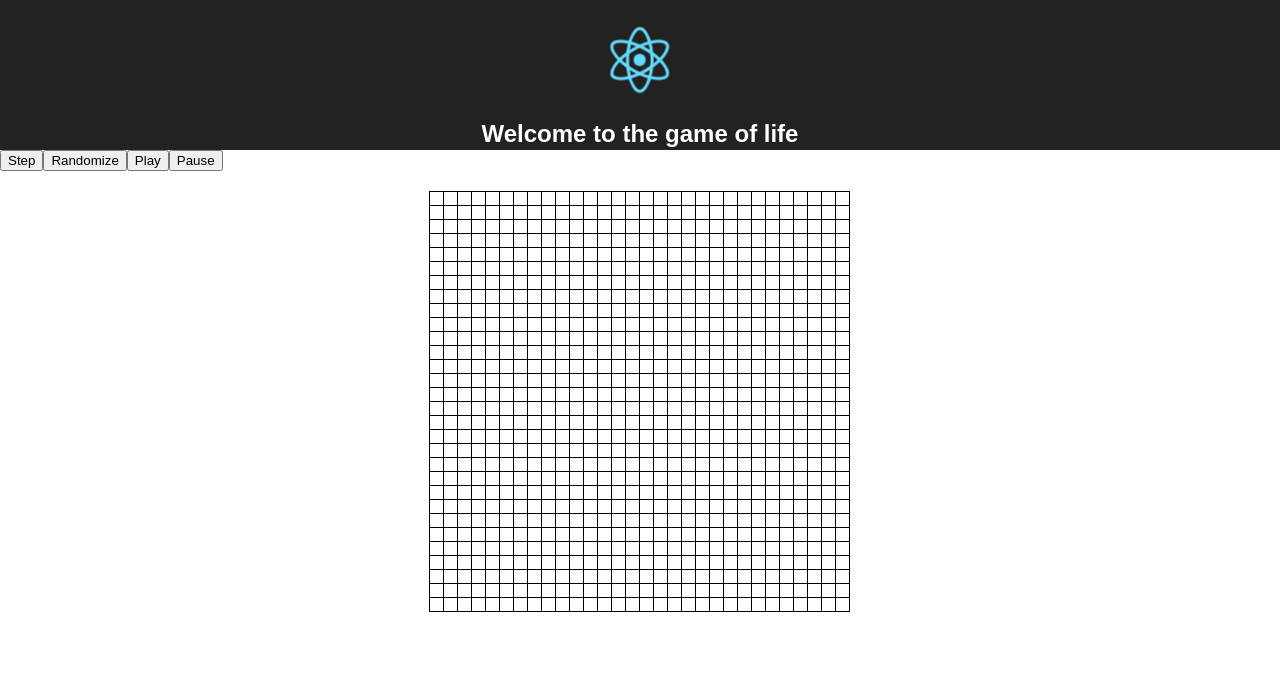
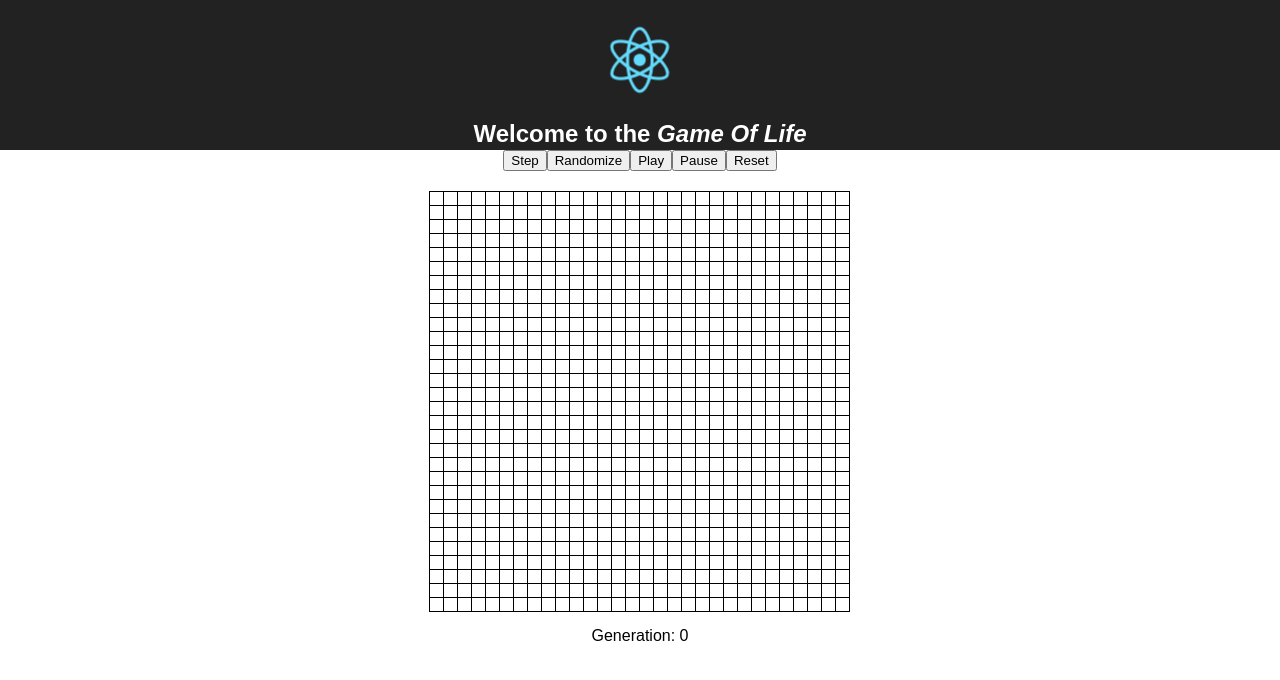
Before and after one commit to kelvin-mai/react-game-of-life, a React (Create React App) app: page / in a window 1280 px wide. Shown: the top 680 px of the page. Built offline with nearby package versions, Linux system fonts and the light colour scheme.

Commit message:
Added toggle and reset functionality

```diff
--- a/src/App.jsx
+++ b/src/App.jsx
@@ -11,7 +11,9 @@ class App extends Component {
 				<div className="App">
 					<header className="App-header">
 						<img src={logo} className="App-logo" alt="logo" />
-						<h1 className="App-title">Welcome to the game of life</h1>
+						<h1 className="App-title">
+							Welcome to the <em>Game Of Life</em>
+						</h1>
 					</header>
 				</div>
 				<Board />
--- a/src/components/Board.jsx
+++ b/src/components/Board.jsx
@@ -8,7 +8,8 @@ class Board extends Component {
 			rows: 30,
 			columns: 30,
 			grid: [],
-			intervalId: 0
+			intervalId: 0,
+			generation: 0
 		};
 		this.makeGrid = this.makeGrid.bind(this);
 		this.step = this.step.bind(this);
@@ -16,17 +17,12 @@ class Board extends Component {
 		this.seed = this.seed.bind(this);
 		this.play = this.play.bind(this);
 		this.pause = this.pause.bind(this);
+		this.toggleCell = this.toggleCell.bind(this);
+		this.reset = this.reset.bind(this);
 	}
 
 	componentDidMount() {
-		const { columns, rows } = this.state;
-		let grid = this.makeGrid();
-		for (let i = 0; i < columns; i++) {
-			for (let j = 0; j < rows; j++) {
-				grid[i][j] = 0;
-			}
-		}
-		this.setState({ grid });
+		this.reset();
 	}
 
 	makeGrid() {
@@ -40,7 +36,7 @@ class Board extends Component {
 
 	step() {
 		let next = this.makeGrid();
-		const { grid, columns, rows } = this.state;
+		const { grid, columns, rows, generation } = this.state;
 
 		for (let i = 0; i < columns; i++) {
 			for (let j = 0; j < rows; j++) {
@@ -56,7 +52,7 @@ class Board extends Component {
 				}
 			}
 		}
-		this.setState({ grid: next });
+		this.setState({ grid: next, generation: generation + 1 });
 	}
 
 	count(grid, x, y) {
@@ -95,15 +91,39 @@ class Board extends Component {
 		clearInterval(this.state.intervalId);
 	}
 
+	reset() {
+		const { columns, rows } = this.state;
+		let grid = this.makeGrid();
+		for (let i = 0; i < columns; i++) {
+			for (let j = 0; j < rows; j++) {
+				grid[i][j] = 0;
+			}
+		}
+		this.setState({ grid, generation: 0 });
+	}
+
+	toggleCell(x, y) {
+		const { grid } = this.state;
+		grid[x][y] = grid[x][y] ? 0 : 1;
+		this.setState({ grid });
+	}
+
 	render() {
-		const { grid, columns, rows } = this.state;
+		const { grid, columns, rows, generation } = this.state;
 		return (
-			<div>
+			<div style={{ textAlign: 'center' }}>
 				<button onClick={this.step}>Step</button>
 				<button onClick={this.seed}>Randomize</button>
 				<button onClick={this.play}>Play</button>
 				<button onClick={this.pause}>Pause</button>
-				<Grid grid={grid} columns={columns} rows={rows} />
+				<button onClick={this.reset}>Reset</button>
+				<Grid
+					grid={grid}
+					columns={columns}
+					rows={rows}
+					onToggleCell={this.toggleCell}
+				/>
+				<p>Generation: {generation}</p>
 			</div>
 		);
 	}
--- a/src/components/Grid.jsx
+++ b/src/components/Grid.jsx
@@ -2,20 +2,16 @@ import React, { Component } from 'react';
 
 export default class Grid extends Component {
 	render() {
-		const { grid, columns, rows } = this.props;
+		const { grid, columns, rows, onToggleCell } = this.props;
 		let display = grid.map((row, j) =>
 			row.map((col, i) => (
-				<div className={`Cell ${grid[i][j] ? 'isActive' : ''}`} />
+				<div
+					className={`Cell ${grid[i][j] ? 'isActive' : ''}`}
+					onClick={e => onToggleCell(i, j)}
+					key={`${i}_${j}`}
+				/>
 			))
 		);
-
-		// for (let i = 0; i < columns; i++) {
-		// 	for (let j = 0; j < rows; j++) {
-		// 		display[i][j] = (
-		// 			<div className={`Cell ${display[i][j] === 1 ? 'isActive' : ''}`} />
-		// 		);
-		// 	}
-		// }
 
 		return (
 			<div
```
